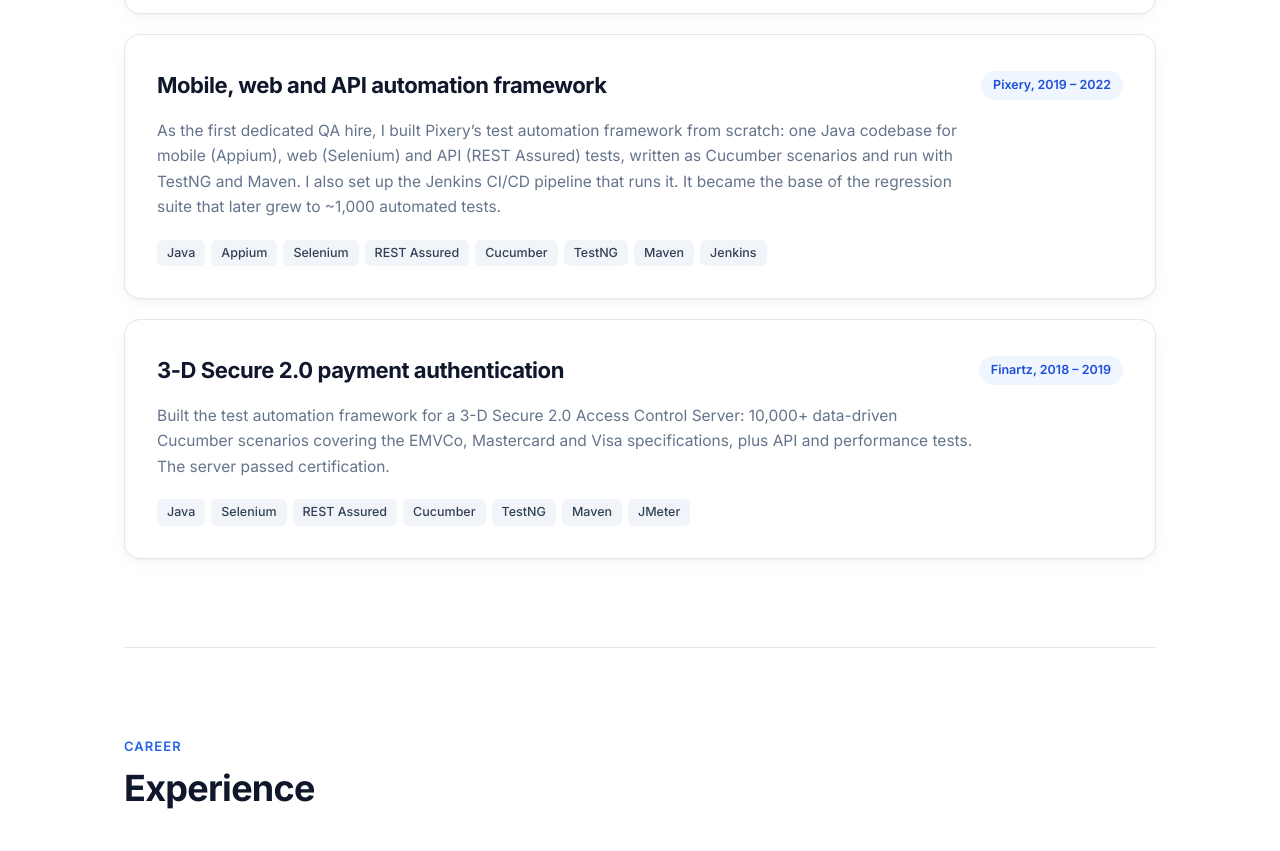
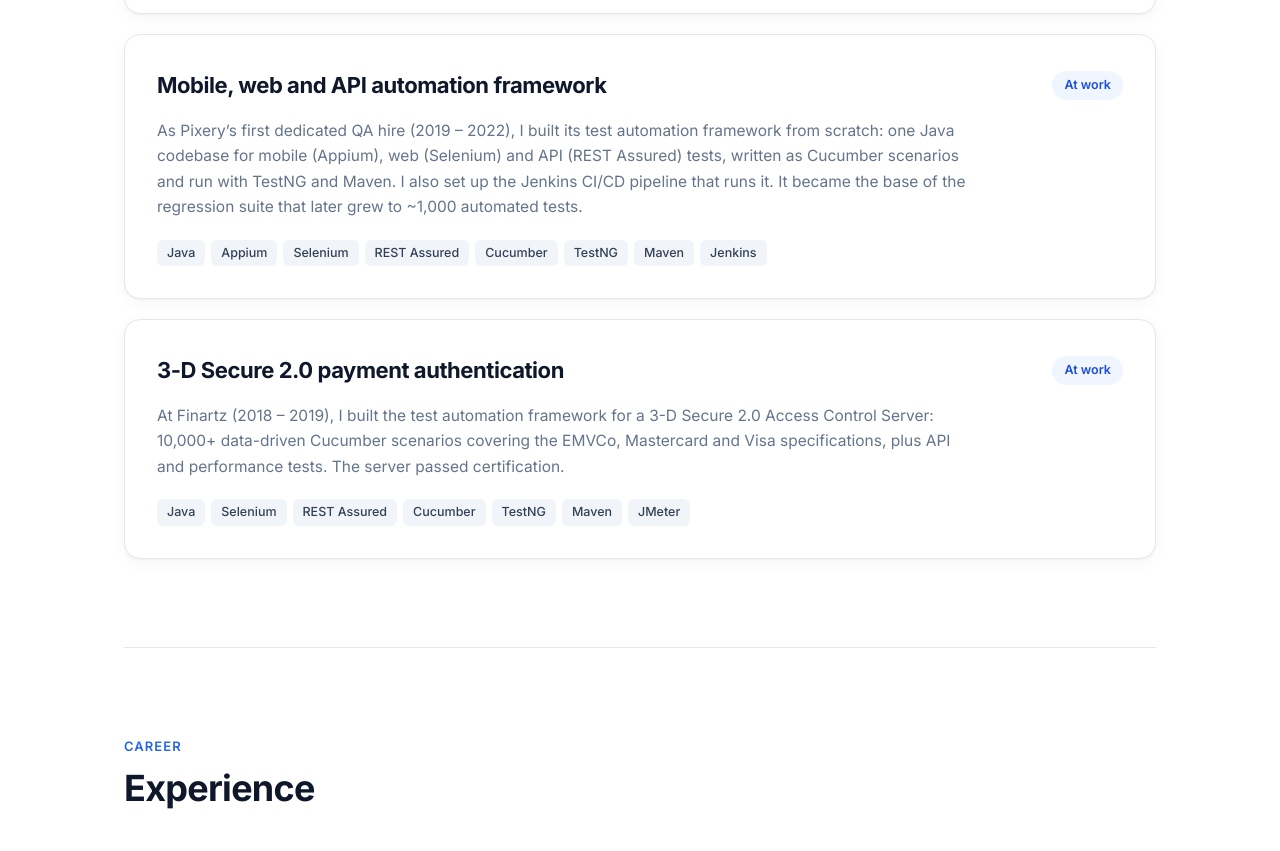
Before and after one commit to cozgur/ozgurcetintas.dev, a plain HTML site: page site/index.html in a window 1280 px wide. Shown: the part 2250-3101 px from the top of the page. Drawn offline with Linux system fonts and the light colour scheme.

Commit message:
At work: same badge on all six cards; company and dates move into the text
Co-Authored-By: Claude Opus 5.5 <noreply@anthropic.com>

```diff
--- a/site/index.html
+++ b/site/index.html
@@ -230,10 +230,10 @@
           <li class="card">
             <header>
               <h3>Mobile, web and API automation framework</h3>
-              <span class="stamp">Pixery, 2019 – 2022</span>
+              <span class="stamp">At work</span>
             </header>
             <p class="desc">
-              As the first dedicated QA hire, I built Pixery&rsquo;s test automation framework from scratch: one Java
+              As Pixery&rsquo;s first dedicated QA hire (2019&nbsp;–&nbsp;2022), I built its test automation framework from scratch: one Java
               codebase for mobile (Appium), web (Selenium) and API (REST Assured) tests, written as Cucumber scenarios
               and run with TestNG and Maven. I also set up the Jenkins CI/CD pipeline that runs it. It became the base of the regression suite that later grew to ~1,000
               automated tests.
@@ -246,10 +246,10 @@
           <li class="card">
             <header>
               <h3>3-D Secure 2.0 payment authentication</h3>
-              <span class="stamp">Finartz, 2018 – 2019</span>
+              <span class="stamp">At work</span>
             </header>
             <p class="desc">
-              Built the test automation framework for a 3-D Secure 2.0 Access Control Server: 10,000+ data-driven
+              At Finartz (2018&nbsp;–&nbsp;2019), I built the test automation framework for a 3-D Secure 2.0 Access Control Server: 10,000+ data-driven
               Cucumber scenarios covering the EMVCo, Mastercard and Visa specifications, plus API and performance tests.
               The server passed certification.
             </p>
```
